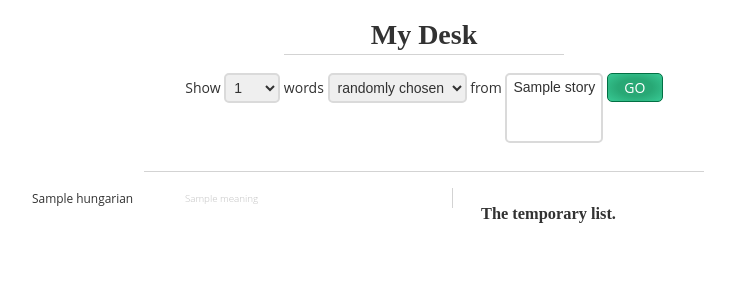
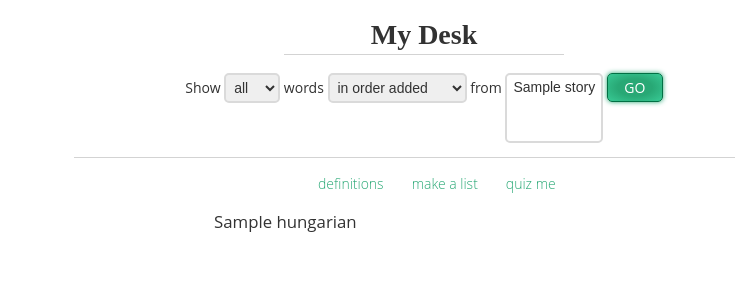
Before and after one commit to skensell/Hungareader, a Python web app: template templates/mydesk.html in a window 1280 px wide. Shown: the part 74-374 px from the top of the page, without its empty margins (216-951 px from the left). Run offline with Jinja, Linux system fonts and the light colour scheme; the template is opened without the code that fills it: most values are stand-ins (such as "Sample title", 1, 10 or a date in 2020).

Commit message:
Getting there with MyDesk

```diff
--- a/static/css/mydesk.css
+++ b/static/css/mydesk.css
@@ -1,11 +1,13 @@
 #content_container {
-    width: 60em;
+    width: 100%;
     margin-left:auto;
     margin-right:auto;
 }
 #left { display: none; }
-#right {width: 20em;}
-#center {width: 30em; border-right: 1px solid lightgrey;}
+#right {display: none;}
+/*Note: I need display: block to center things by overriding display:inline-block in base*/
+#center {width: 50em; display:block; margin-left:auto; margin-right:auto;
+     padding: 0;}
 
 
 #topline_mydesk {
@@ -17,12 +19,15 @@
     border-bottom: 1px solid lightgrey;
 }
 #topline_tagline {display: inline-block;}
+#topline #form_p{margin-bottom: 0}
 #topline form#review_vocab {
     width: 40em;
+    padding: 0 5em;
     margin-left: auto;
     margin-right: auto;
     text-align: center;
     border-bottom: 1px solid lightgrey;
+
 }
 input#go_button {
     font-size: 1em;
@@ -30,30 +35,40 @@ input#go_button {
 }
 
 
+ul#vocab_controls {
+    list-style: none;
+    width:20em;
+    margin: auto;
+    margin-bottom: 1em;
+}
+ul#vocab_controls li{
+    display: inline-block;
+    padding:0 1em;
+}
+
 table.vocab_list {
-    /*The width and margin need to add to width of container*/
-    width: 18.75em;
-/*    margin-left: .75em;*/
+    width: 30em;
+    margin-left: auto;
+    margin-right: auto;
     border-collapse: collapse;
     border: none;
 }
 
 table.vocab_list td{
     padding: .2em 0;
+    border: none;
+    width: 14em;
+    text-align: left;
+    font-size: 1.2em;
 }
 
 table.vocab_list td:first-child {
-    border: none;
-    text-align: left;
     color: #323232;
-    font-size: .85em;
 }
 
 table.vocab_list td:nth-child(2) {
+    visibility: hidden;
     padding-left: .5em;
-    border: none;
-    text-align: left;
     color: silver;
-    font-size: .7em;
     font-weight: 300;
 }
--- a/static/js/mydesk.js
+++ b/static/js/mydesk.js
@@ -1,3 +1,13 @@
 $(document).ready(function(){
 
+    $('#defs').click(function(e){
+        var $defs = $('table.vocab_list td:nth-child(2)');
+        if ($defs.css('visibility') == 'visible') {
+            $defs.css('visibility', 'hidden');
+        } else {
+            $defs.css('visibility', 'visible');
+        }
+        e.preventDefault();
+    });
+
 });
--- a/templates/mydesk.html
+++ b/templates/mydesk.html
@@ -17,31 +17,31 @@
 {% else %}
 
 <form id="review_vocab" action="/reviewvocab" method="get" accept-charset="utf-8">
-	<p> Show
+	<p id="form_p"> Show
 	<select name="num_words" id="num_words" size="1">
-		<option value="1">1</option>
-		<option value="5">5</option>
-		<option value="10">10</option>
-		<option value="20">20</option>
-		<option value="50">50</option>
-		<option value="100">100</option>
-		<option value="500">500</option>
-		<option value="all">all</option>
+		{% for i in ['all','1','5','10','20','50','100','500'] %}
+			<option {% if i == num_words %} selected {% endif %}
+			 value="{{i}}">{{i}}</option>
+		{% endfor %}
 	</select>
 	words
 	<select name="random_or_not" id="random_or_not" size="1">
-		<option value="random">randomly chosen</option>
 		<option value="in_order">in order added</option>
+		<option {% if random_or_not == 'random' %} selected {% endif %}
+		value="random">randomly chosen</option>
 	</select>
 	from
-	<select name="which_stories" id="which_stories" multiple style="height: 5em; vertical-align:top">
+	<select name="which_stories" id="which_stories"
+	 multiple style="height: 5em; vertical-align:top">
 
 		{% for (s, s_key_e) in stories %}
-		<option value="{{s_key_e}}">{{s.title}}</option>
+		<option {% if s_key_e in which_stories_e %} selected {% endif %}
+		 value="{{s_key_e}}">{{s.title}}</option>
 		{% endfor %}
 
 	</select>
-	<input type="submit" id="go_button" value="GO">
+
+	<input autofocus type="submit" id="go_button" value="GO">
 	</p>
 </form>
 
@@ -53,6 +53,14 @@
 
 
 {%block center %}
+{% if my_vocab %}
+
+<ul id="vocab_controls">
+	<li><a href="#" id="defs">definitions</a></li><!--
+	--><li><a href="#" id="make_templist">make a list</a></li><!--
+	--><li><a href="#" id="quiz_me">quiz me</a></li>
+</ul>
+
 <table id="my_vocab_table" class="vocab_list" border="1">
 	<tbody>
 	{% for (v, v_key_e) in my_vocab %}
@@ -60,17 +68,17 @@
 	{% endfor %}
 	</tbody>
 </table>
-
-
+<br/>
+{% endif %}
 {% endblock %}
 
 
 
 
 
-{% block right_side %}
+<!-- {% block right_side %}
 <h3>The temporary list.</h3>
 
 
 
-{% endblock %}
+{% endblock %} -->
```
Also changed, not shown: main.py (+5 -2 lines).
